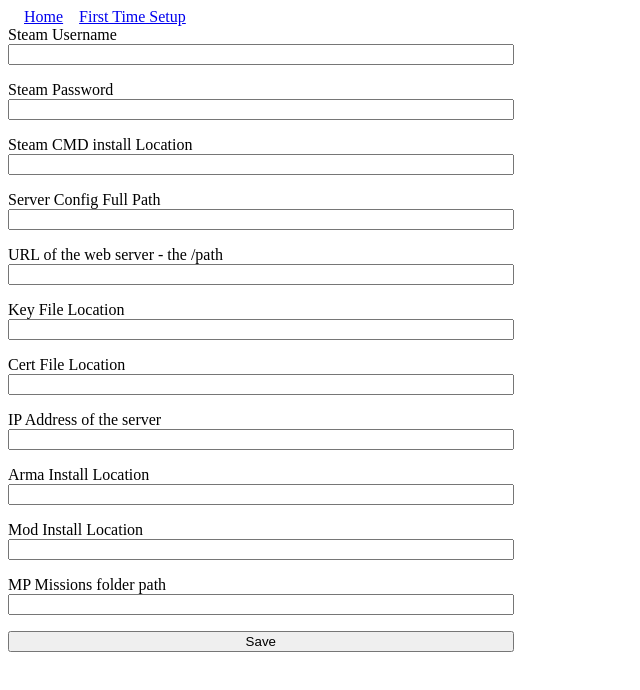
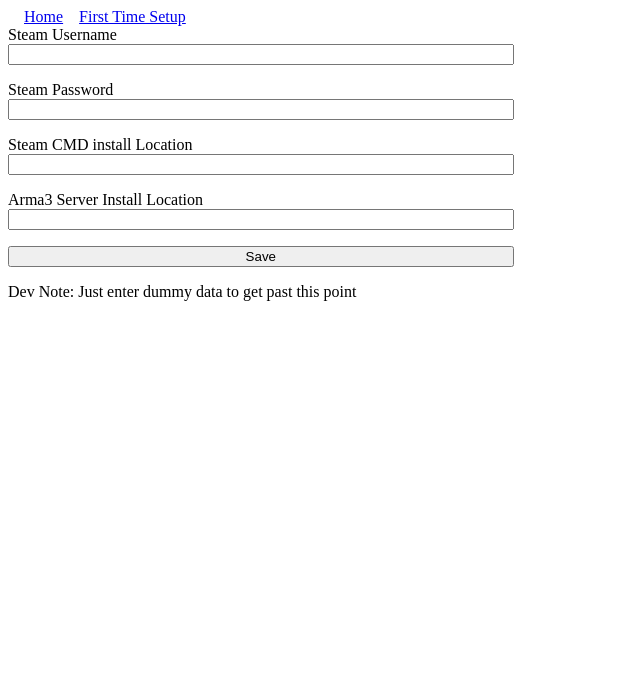
Before and after one commit to TimeCrunch101/arma3-dashboard, a Vue app: page /first-time-setup in a window 1280 px wide. Shown: the top 690 px of the page, without its empty margins (0-640 px from the left). Built offline with nearby package versions, Linux system fonts and the light colour scheme.

Commit message:
Simplified the server config

```diff
--- a/src/views/FirstTimeSetup.vue
+++ b/src/views/FirstTimeSetup.vue
@@ -8,14 +8,7 @@
     STEAM_USERNAME: null,
     STEAM_PASS: null,
     STEAM_CMD_LOC: null,
-    SERVER_CONFIG: null,
-    SOCKET_ORIGIN: null,
-    KEY_FILE: null,
-    CERT_FILE: null,
-    SERVER: null,
-    ARMA_LOC: null,
-    MOD_LOC: null,
-    MP_MISSIONS: null,
+    ARMA_SERVER_LOC: null,
 })
 
 const submitForm = () => {
@@ -23,14 +16,7 @@
         STEAM_USERNAME: form.value.STEAM_USERNAME,
         STEAM_PASS: form.value.STEAM_PASS,
         STEAM_CMD_LOC: form.value.STEAM_CMD_LOC,
-        SERVER_CONFIG: form.value.SERVER_CONFIG,
-        SOCKET_ORIGIN: form.value.SOCKET_ORIGIN,
-        KEY_FILE: form.value.KEY_FILE,
-        CERT_FILE: form.value.CERT_FILE,
-        SERVER: form.value.SERVER,
-        ARMA_LOC: form.value.ARMA_LOC,
-        MOD_LOC: form.value.MOD_LOC,
-        MP_MISSIONS: form.value.MP_MISSIONS
+        ARMA_SERVER_LOC: form.value.ARMA_SERVER_LOC,
     }).then((res) => {
         if (res.data.status === 200) {
             router.push('/')
@@ -57,39 +43,12 @@
         <input type="text" name="STEAM_CMD_LOC" id="STEAM_CMD_LOC" v-model="form.STEAM_CMD_LOC">
     </div>
     <div class="input-wrapper">
-        <label for="SERVER_CONFIG">Server Config Full Path</label>
-        <input type="text" name="SERVER_CONFIG" id="SERVER_CONFIG" v-model="form.SERVER_CONFIG">
-    </div>
-    <div class="input-wrapper">
-        <label for="SOCKET_ORIGIN">URL of the web server - the /path</label>
-        <input type="text" name="SOCKET_ORIGIN" id="SOCKET_ORIGIN" v-model="form.SOCKET_ORIGIN">
-    </div>
-    <div class="input-wrapper">
-        <label for="KEY_FILE">Key File Location</label>
-        <input type="text" name="KEY_FILE" id="KEY_FILE" v-model="form.KEY_FILE">
-    </div>
-    <div class="input-wrapper">
-        <label for="CERT_FILE">Cert File Location</label>
-        <input type="text" name="CERT_FILE" id="CERT_FILE" v-model="form.CERT_FILE">
-    </div>
-    <div class="input-wrapper">
-        <label for="SERVER">IP Address of the server</label>
-        <input type="text" name="SERVER" id="SERVER" v-model="form.SERVER">
-    </div>
-    <div class="input-wrapper">
-        <label for="ARMA_LOC">Arma Install Location</label>
-        <input type="text" name="ARMA_LOC" id="ARMA_LOC" v-model="form.ARMA_LOC">
-    </div>
-    <div class="input-wrapper">
-        <label for="MOD_LOC">Mod Install Location</label>
-        <input type="text" name="MOD_LOC" id="MOD_LOC" v-model="form.MOD_LOC">
-    </div>
-    <div class="input-wrapper">
-        <label for="MP_MISSIONS">MP Missions folder path</label>
-        <input type="text" name="MP_MISSIONS" id="MP_MISSIONS" v-model="form.MP_MISSIONS">
+        <label for="SERVER_CONFIG">Arma3 Server Install Location</label>
+        <input type="text" name="SERVER_CONFIG" id="SERVER_CONFIG" v-model="form.ARMA_SERVER_LOC">
     </div>
     <button type="submit">Save</button>
 </form>
+<p>Dev Note: Just enter dummy data to get past this point</p>
 </template>
 
 <style scoped>
```
